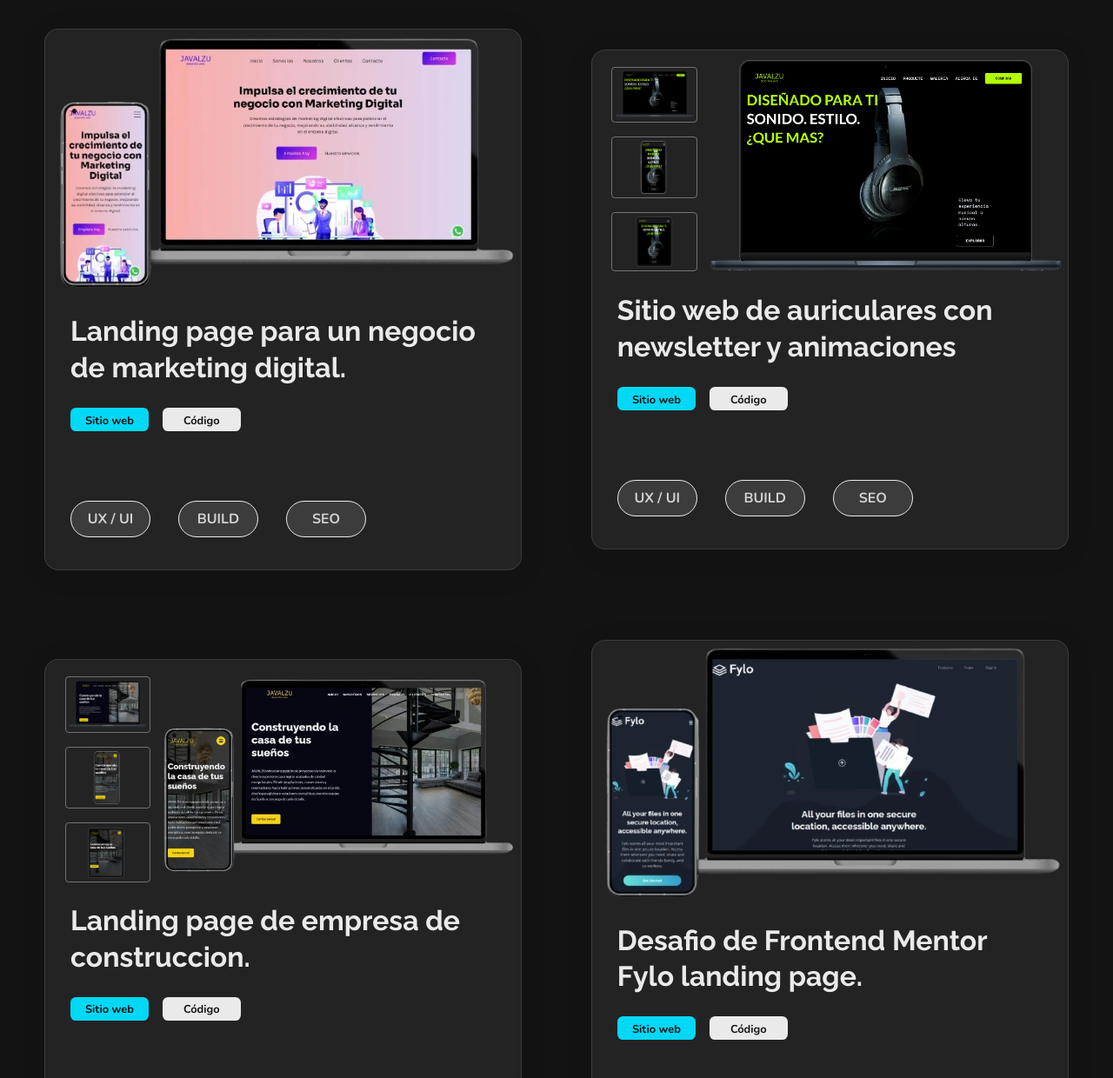
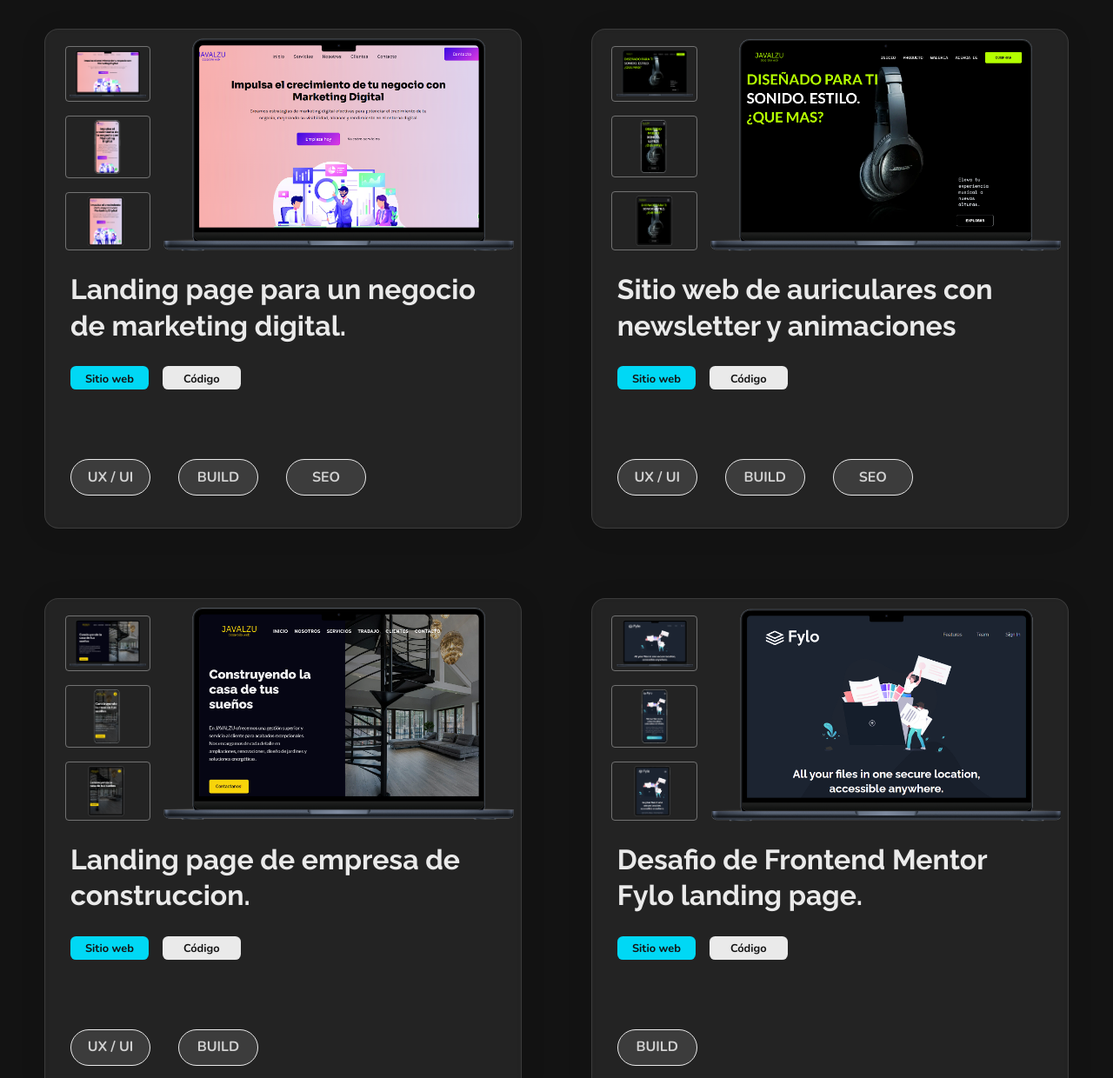
Before and after one commit to jaalzu/mi-portfolio, a plain HTML site: page index.html in a window 1280 px wide. Shown: the part 680-1920 px from the top of the page at 87% size. Drawn offline with nearby package versions, Linux system fonts and the light colour scheme; some packages are replaced by stand-ins of ours; a script that the page names is missing.

Commit message:
projects section done

```diff
--- a/index.html
+++ b/index.html
@@ -98,7 +98,22 @@
  <h2 class="section__title">Mis Proyectos</h2>
   <div class="proyectos__grid container">
     <div class="proyectos__box">
-        <div class="proyecto__img"><img src="public/imagenes/proyectos/pagina-mk-digital.webp" alt="Landing page dedicada a una empresa de mk digital" loading="lazy"></div>
+        <div class="proyectos__img__responsive">
+            <div class="thumbnails__grid">
+                <div class="thumbnail-container">
+                    <img class="img-thumbnail" src="public/imagenes/proyectos/mk-digital/458shots_so.png" alt="Descripción de la imagen 2" loading="lazy">
+                </div>
+                <div class="thumbnail-container">
+                    <img class="img-thumbnail" src="public/imagenes/proyectos/mk-digital/283shots_so.png" alt="Descripción de la imagen 1" loading="lazy">
+                </div>
+                <div class="thumbnail-container">
+                    <img class="img-thumbnail" src="public/imagenes/proyectos/mk-digital/574shots_so.png" alt="Descripción de la imagen 3" loading="lazy">
+                </div>
+            </div>
+            <div class="proyecto__img">
+                <img class="main-image" src="public/imagenes/proyectos/mk-digital/458shots_so.png" alt="Landing page dedicada a una empresa de mk digital" loading="lazy">
+            </div>
+        </div>
         <div class="proyecto__description">
             <h3>Landing page para un negocio de marketing digital.</h3>
             <div class="group__buttons">
@@ -199,7 +214,7 @@
                 </div>
             </div>
             <div class="proyecto__img">
-       <img class="main-image" src="public/imagenes/proyectos/pagina-arquitectura.webp" alt="Landing page de un sitio web enfocado en la construcción de casas, mostrando proyectos y servicios" loading="lazy">
+       <img class="main-image" src="public/imagenes/proyectos/arquitectura-website/598shots_so.png" alt="Landing page de un sitio web enfocado en la construcción de casas, mostrando proyectos y servicios" loading="lazy">
             </div>
         </div>
         <div class="proyecto__description">
@@ -236,7 +251,22 @@
 
 
     <div class="proyectos__box">
-        <div class="proyecto__img"><img src="public/imagenes/proyectos/pagina-fylo.webp" alt="Landing page de Fylo, enfocada en soluciones de almacenamiento en la nube, con un diseño limpio y funcional" loading="lazy"></div>
+        <div class="proyectos__img__responsive">
+            <div class="thumbnails__grid">
+                <div class="thumbnail-container">
+                    <img class="img-thumbnail" src="public/imagenes/proyectos/fylo-landing/944shots_so.png" alt="Descripción de la imagen 1" loading="lazy">
+                </div>
+                <div class="thumbnail-container">
+                    <img class="img-thumbnail" src="public/imagenes/proyectos/fylo-landing/502shots_so.png" alt="Descripción de la imagen 3" loading="lazy">
+                </div>
+                <div class="thumbnail-container">
+                    <img class="img-thumbnail" src="public/imagenes/proyectos/fylo-landing/526shots_so.png" alt="Descripción de la imagen 2" loading="lazy">
+                </div>
+            </div>
+            <div class="proyecto__img">
+       <img class="main-image" src="public/imagenes/proyectos/fylo-landing/944shots_so.png" alt="Landing page de un sitio web enfocado en la construcción de casas, mostrando proyectos y servicios" loading="lazy">
+            </div>
+        </div>
         <div class="proyecto__description">
             <h3>Desafio de Frontend Mentor Fylo landing page.</h3>
             <div class="group__buttons">
```
Also changed, not shown: public/imagenes/proyectos/fylo-landing/502shots_so.png (added), public/imagenes/proyectos/fylo-landing/526shots_so.png (added), public/imagenes/proyectos/fylo-landing/944shots_so.png (added), public/imagenes/proyectos/mk-digital/283shots_so.png (added), public/imagenes/proyectos/mk-digital/458shots_so.png (added), public/imagenes/proyectos/mk-digital/494shots_so.png (deleted), public/imagenes/proyectos/mk-digital/574shots_so.png (added).
